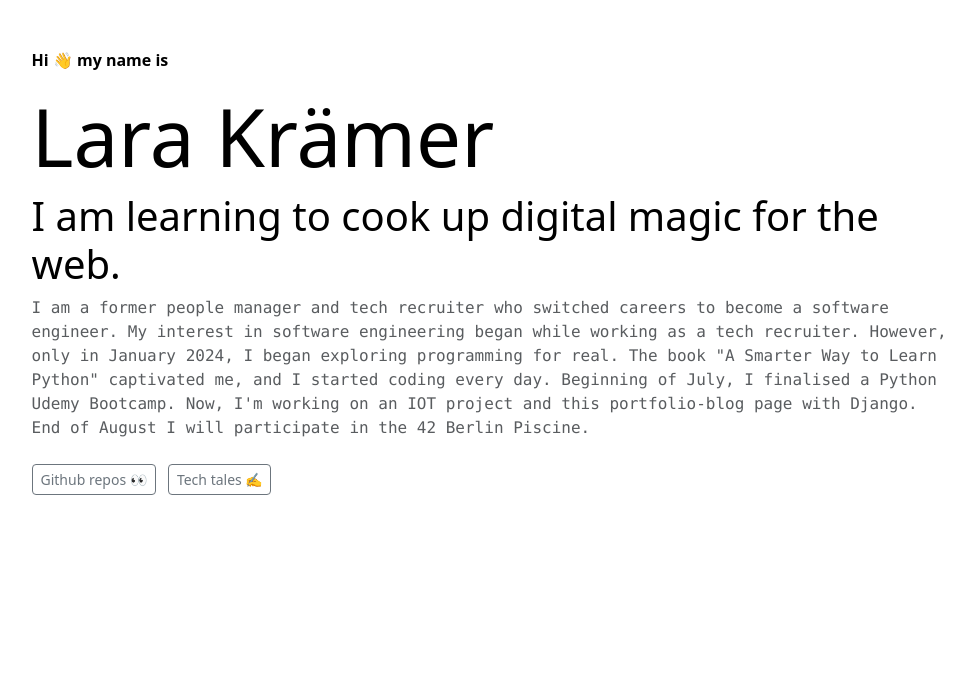
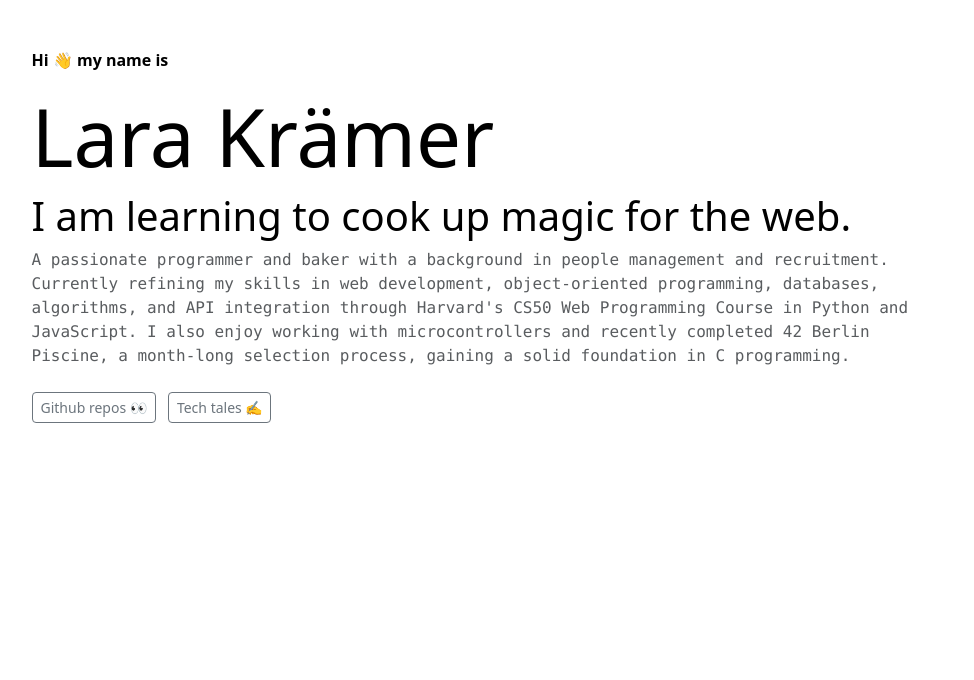
Before and after one commit to LaraKraemer/portfolio-blog, a Django app: page / in a window 1280 px wide. Shown: the part 56-736 px from the top of the page, without its empty margins (148-1122 px from the left). Run offline with Django 3.2, Linux system fonts and the light colour scheme.

Commit message:
Update intro text

```diff
--- a/personal_blog/templates/personal_blog/portfolio.html
+++ b/personal_blog/templates/personal_blog/portfolio.html
@@ -8,18 +8,14 @@
             <div class="col-10">
                 <p class="fs-7 fw-bolder">Hi 👋 my name is</p>
                 <h1 class="display-1">Lara Krämer</h1>
-                <h1 class="fw-lighter">I am learning to cook up digital magic for the web.</h1>
+                <h1 class="fw-lighter">I am learning to cook up magic for the web.</h1>
                     <p class="text-muted fw-light font-monospace">
-                    I am a former people manager and tech recruiter
-                    who switched careers to become a software engineer.
-                    My interest in software engineering began while working as a tech
-                    recruiter. However, only in January 2024, I began exploring programming
-                    for real. The book "A Smarter Way to Learn Python" captivated me, and
-                    I started coding every day. Beginning of July, I finalised a Python Udemy Bootcamp.
-                    Now, I'm working on an IOT project and this portfolio-blog page with Django. End of August
-                    I will participate in the 42 Berlin Piscine.
+                    A passionate programmer and baker with a background in people management and recruitment.
+                    Currently refining my skills in web development, object-oriented programming, databases,
+                    algorithms, and API integration through Harvard's CS50 Web Programming Course in Python and
+                    JavaScript. I also enjoy working with microcontrollers and recently completed 42 Berlin Piscine,
+                    a month-long selection process, gaining a solid foundation in C programming.
                     </p>
-
             <div>
                     <a href="https://github.com/LaraKraemer" role="button" class="btn btn-outline-secondary btn-sm mr-1">Github repos 👀</a>
                     <a href="{% url 'post_list' %}" role="button" class="btn btn-outline-secondary btn-sm m-2">Tech tales ✍️</a>
```
